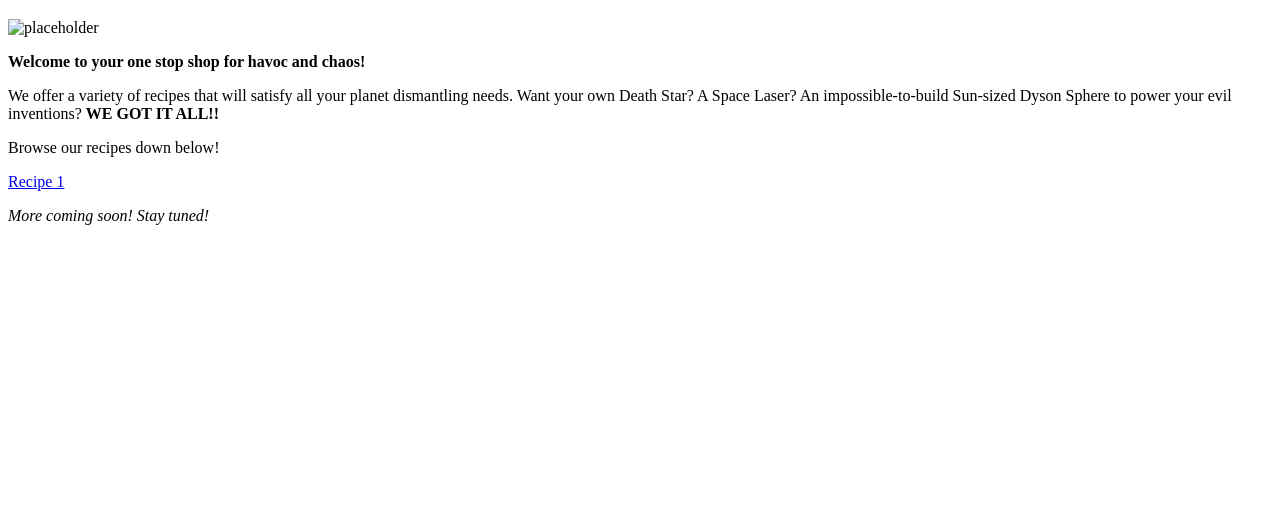
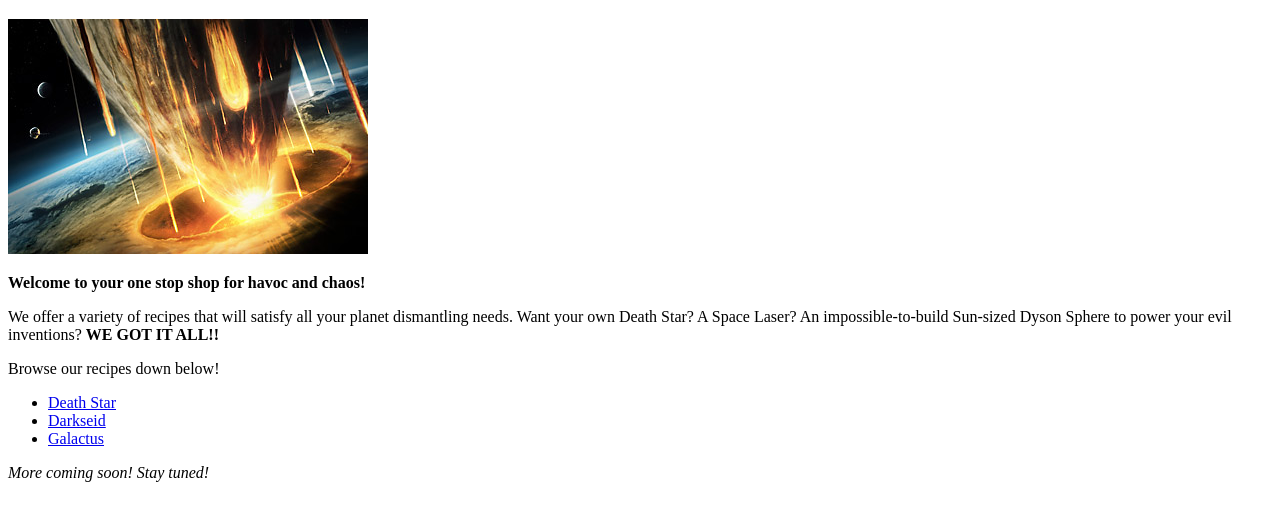
Before and after one commit to Father-Dorito/odin_recipes, a plain HTML site: page index.html in a window 1280 px wide. Shown: the part 61-582 px from the top of the page. Drawn offline with Linux system fonts and the light colour scheme.

Commit message:
Add recipe pages and an image to the homepage

```diff
--- a/index.html
+++ b/index.html
@@ -9,7 +9,7 @@
         <h1>
             Galactic Destruction!!
         </h1>
-        <img src="./images/placeholder.png" alt="placeholder">
+        <img src="./images/planetdestruction.jpg" alt="A picture of a planet getting destroyed by asteroids">
         <p>
             <strong>Welcome to your one stop shop for havoc and chaos!</strong>
         </p>
@@ -19,7 +19,17 @@
         <p>
             Browse our recipes down below!
         </p>
-        <a href="./recipes/placeholder">Recipe 1</a>
+        <ul>
+            <li>
+                <a href="./recipes/deathstar.html">Death Star</a>
+            </li>
+            <li>
+                <a href="./recipes/darkseid.html">Darkseid</a>
+            </li>
+            <li>
+                <a href="./recipes/galactus.html">Galactus</a>
+            </li>
+        </ul>
         <p>
             <em>More coming soon! Stay tuned!<em>
         </p>
```
Also changed, not shown: images/planetdestruction.jpg (added), recipes/darkseid.html (added), recipes/deathstar.html (added), recipes/galactus.html (added).
